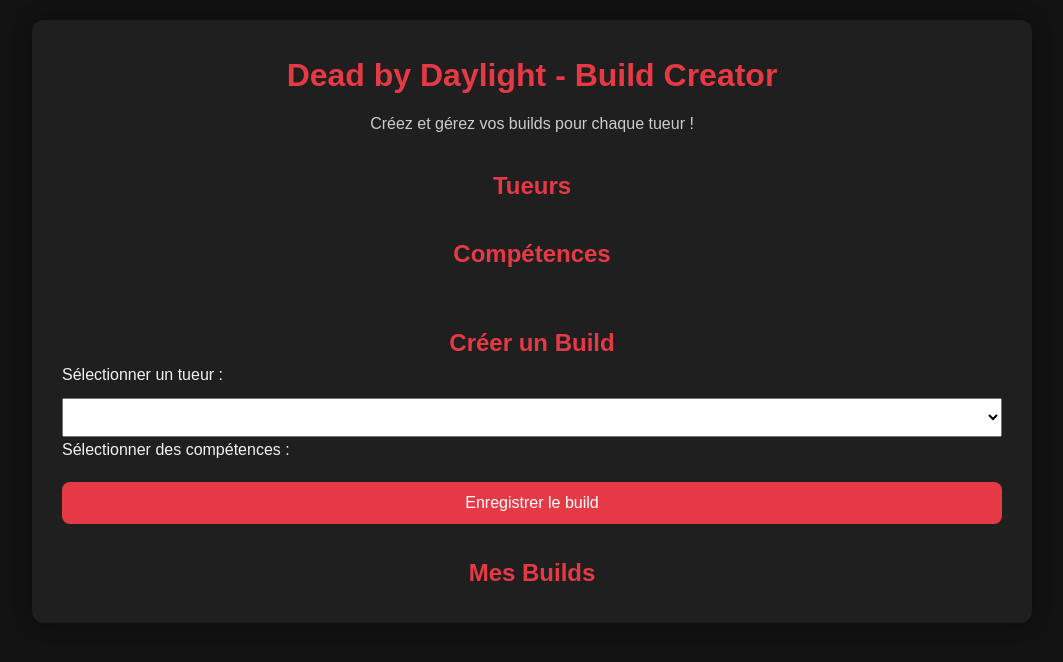
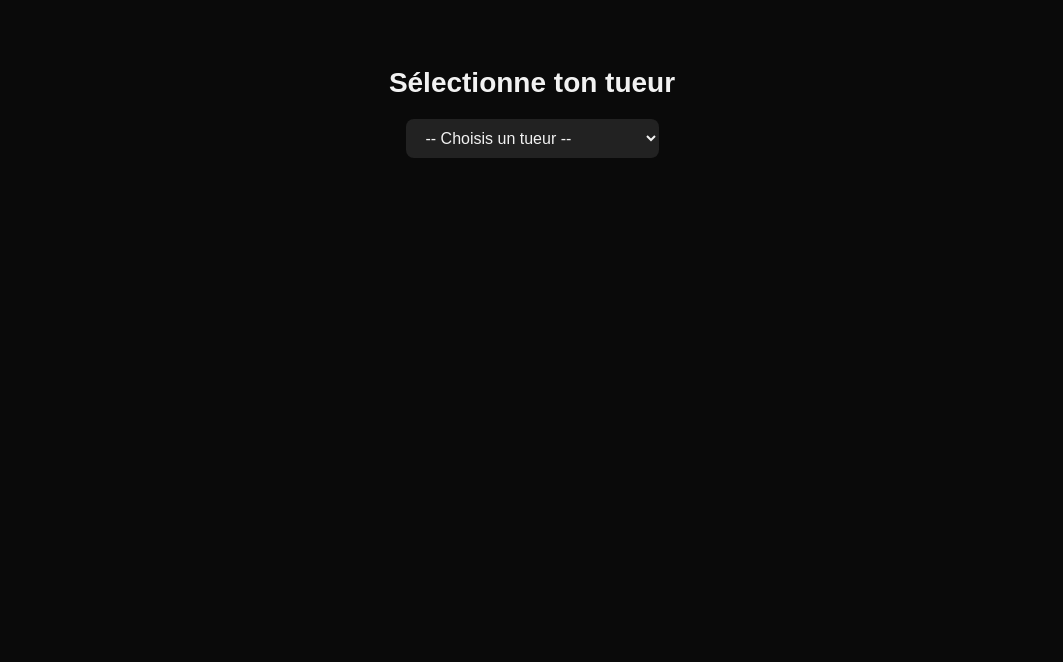
Before and after one commit to Sjady/dbd-builds, a plain HTML site: page index.html in a window 1280 px wide. Shown: the whole page, without its empty margins (108-1171 px from the left). Drawn offline with Linux system fonts and the light colour scheme.

Commit message:
Update index.html

```diff
--- a/index.html
+++ b/index.html
@@ -1,61 +1,65 @@
-<!DOCTYPE html>
 <!DOCTYPE html>
 <html lang="fr">
 <head>
-  <meta charset="UTF-8">
-  <meta name="viewport" content="width=device-width, initial-scale=1.0">
-  <title>DBD Build Creator</title>
-  <link rel="stylesheet" href="style.css">
-  <script src="script.js" defer></script>
+  <meta charset="UTF-8" />
+  <meta name="viewport" content="width=device-width, initial-scale=1.0"/>
+  <title>Dead by Daylight - Sélecteur de Tueur</title>
+  <style>
+    body {
+      background-color: #0a0a0a;
+      color: #f2f2f2;
+      font-family: Arial, sans-serif;
+      padding: 40px;
+      text-align: center;
+    }
+
+    h1 {
+      margin-bottom: 20px;
+      font-size: 28px;
+    }
+
+    select {
+      padding: 10px 16px;
+      font-size: 16px;
+      border-radius: 8px;
+      border: none;
+      background-color: #222;
+      color: #f2f2f2;
+    }
+
+    .killer-display {
+      margin-top: 30px;
+    }
+
+    .killer-card {
+      display: inline-block;
+      background-color: #1a1a1a;
+      padding: 20px;
+      border-radius: 16px;
+      box-shadow: 0 0 15px rgba(255, 0, 0, 0.2);
+    }
+
+    .killer-card h2 {
+      margin-bottom: 12px;
+    }
+
+    .killer-img {
+      max-width: 250px;
+      height: auto;
+      border-radius: 12px;
+      box-shadow: 0 0 12px rgba(0,0,0,0.6);
+    }
+  </style>
 </head>
 <body>
-  <div class="container">
-    <header>
-      <h1>Dead by Daylight - Build Creator</h1>
-      <p>Créez et gérez vos builds pour chaque tueur !</p>
-    </header>
+  <h1>Sélectionne ton tueur</h1>
 
-    <!-- Section des tueurs -->
-    <section class="killers">
-      <h2>Tueurs</h2>
-      <div id="killers-list" class="killers-list">
-        <!-- Les tueurs seront injectés ici dynamiquement -->
-      </div>
-    </section>
+  <select id="killerSelect">
+    <option value="">-- Choisis un tueur --</option>
+  </select>
 
-    <!-- Section des perks -->
-    <section class="perks">
-      <h2>Compétences</h2>
-      <div id="perks-list" class="perks-list">
-        <!-- Les perks seront injectées ici dynamiquement -->
-      </div>
-    </section>
+  <div id="selectedKiller" class="killer-display"></div>
 
-    <!-- Section de création de builds -->
-    <section class="create-build">
-      <h2>Créer un Build</h2>
-      <form id="buildForm">
-        <label for="killer-select">Sélectionner un tueur :</label>
-        <select id="killer-select">
-          <!-- Les tueurs seront ici -->
-        </select>
-
-        <label for="perks-select">Sélectionner des compétences :</label>
-        <div id="perks-select" class="perks-select">
-          <!-- Les perks seront ici -->
-        </div>
-
-        <button type="submit">Enregistrer le build</button>
-      </form>
-    </section>
-
-    <!-- Section pour afficher les builds sauvegardés -->
-    <section class="builds">
-      <h2>Mes Builds</h2>
-      <div id="builds-list">
-        <!-- Les builds enregistrés seront ici -->
-      </div>
-    </section>
-  </div>
+  <script src="script.js"></script>
 </body>
 </html>
```
